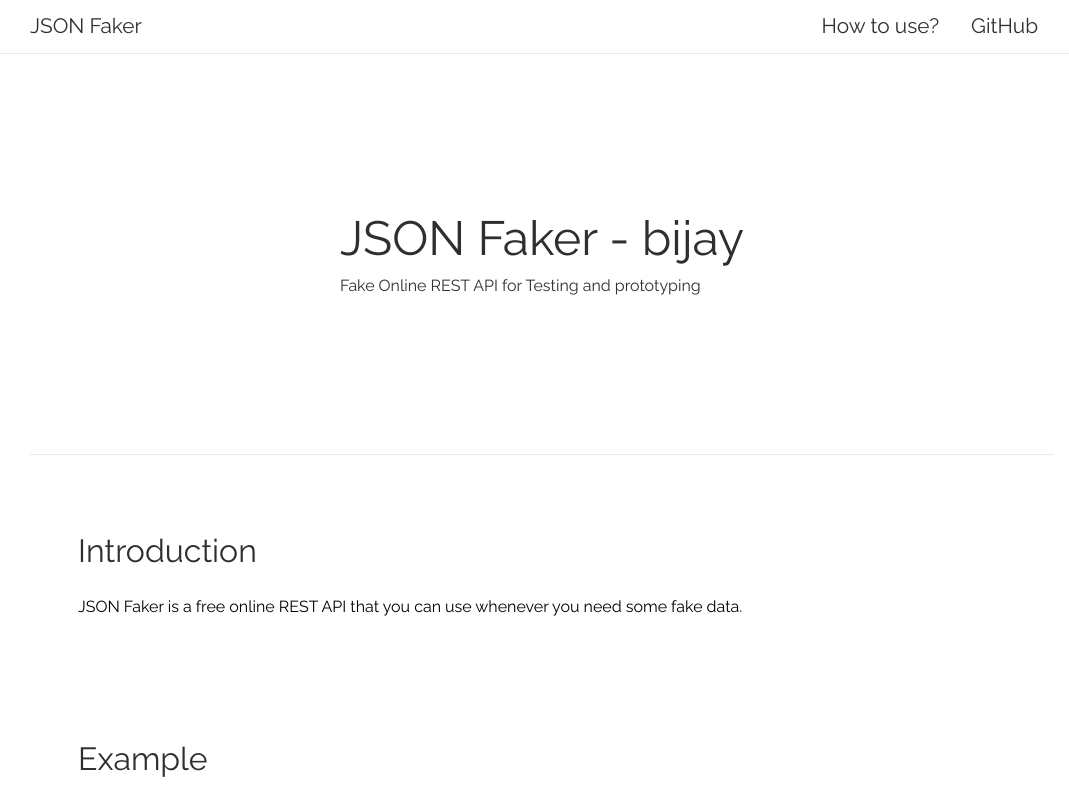
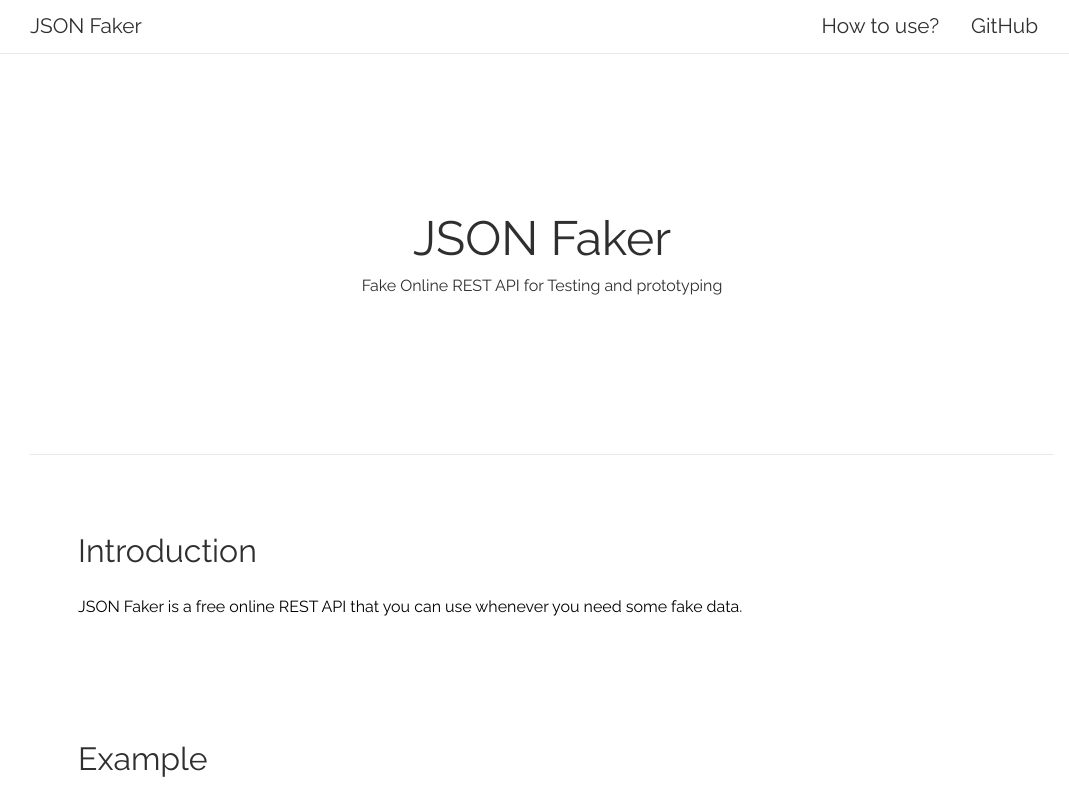
Before and after one commit to bijaydas/jsonfaker, a website: page public/index.html in a window 1280 px wide. Shown: the top 800 px of the page, without its empty margins (98-1167 px from the left). Drawn offline with Linux system fonts and the light colour scheme.

Commit message:
Removed bijay

```diff
--- a/public/index.html
+++ b/public/index.html
@@ -26,7 +26,7 @@
 
         <section class="banner">
             <div class="banner-content">
-                <h1 class="font-Raleway">JSON Faker - bijay</h1>
+                <h1 class="font-Raleway">JSON Faker</h1>
                 <p class="banner-description font-Raleway">
                     Fake Online REST API for Testing and prototyping
                 </p>
```
